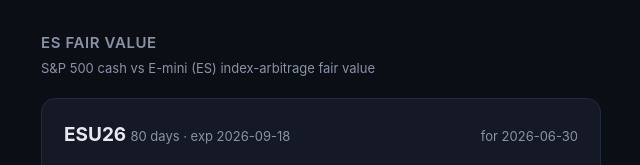
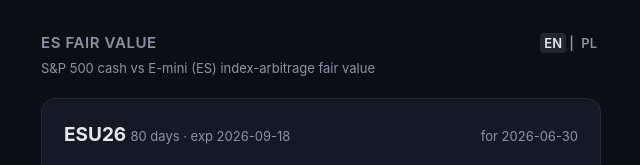
Before and after one commit to Emini-Trader/fair-value, a plain HTML site: page web/index.html in a window 1280 px wide. Shown: the top 165 px of the page, 319-959 px from the left. Drawn offline with Linux system fonts and the light colour scheme.

Commit message:
feat: add i18n support (EN/PL) with language switcher

```diff
--- a/web/index.html
+++ b/web/index.html
@@ -51,23 +51,109 @@
   .foot code { color: var(--text); background: #0f1422; padding: 1px 6px; border-radius: 5px; }
   .err { color: var(--rich); }
   a { color: var(--accent); text-decoration: none; }
+  .lang-switch { font-size: 13px; font-weight: 600; color: var(--muted); }
+  .lang-switch a { color: var(--muted); padding: 2px 4px; border-radius: 4px; transition: all 0.2s; }
+  .lang-switch a:hover { color: var(--text); }
+  .lang-switch a.active { color: var(--text); background: rgba(255,255,255,0.1); }
 </style>
 </head>
 <body>
 <div class="wrap">
-  <h1>ES Fair Value</h1>
-  <div class="sub">S&amp;P 500 cash vs E-mini (ES) index-arbitrage fair value</div>
-  <div id="app"><div class="card">Loading…</div></div>
+  <div style="display: flex; justify-content: space-between; align-items: baseline;">
+    <div>
+      <h1>ES Fair Value</h1>
+      <div class="sub" id="sub-title">S&amp;P 500 cash vs E-mini (ES) index-arbitrage fair value</div>
+    </div>
+    <div class="lang-switch">
+      <a href="#" id="lang-en" onclick="setLang('en'); return false;">EN</a> | <a href="#" id="lang-pl" onclick="setLang('pl'); return false;">PL</a>
+    </div>
+  </div>
+  <div id="app"><div class="card" id="loading-card">Loading…</div></div>
   <div class="foot" id="foot"></div>
 </div>
 <script>
 const f = (n, s = true) => (n == null ? "—" : (s && n > 0 ? "+" : "") + n.toFixed(2));
 const money = n => (n == null ? "—" : n.toLocaleString("en-US", {minimumFractionDigits: 2, maximumFractionDigits: 2}));
 
+const t = {
+  en: {
+    sub: "S&amp;P 500 cash vs E-mini (ES) index-arbitrage fair value",
+    loading: "Loading…",
+    errLoad: "Failed to load data.json",
+    errCompute: "Could not compute fair value for",
+    days: "days",
+    exp: "exp",
+    for: "for",
+    fvLabel: "Fair value (premium)",
+    fvPrice: "fair price",
+    spot: "spot",
+    kRate: "Interest rate",
+    kShape: "shape adj",
+    pp: "p.p.",
+    kDivPts: "Dividend pts",
+    kIntComp: "Interest comp.",
+    kDivComp: "Dividend comp.",
+    obsFuture: "observed future",
+    basis: "basis",
+    alert: "⚠ WARNING: Probable liquidity disconnect on the deferred contract.<br>If FV were computed classically direct from Spot, it would be:",
+    foot1: "Front priced with the calendar spread's implied funding rate (spot-free), from the",
+    foot1close: "close.",
+    foot2above: "the observed future is above by:",
+    foot2below: "the observed future is below by:",
+    foot3: "Computed {time} · data: Yahoo Finance · educational use only, not advice.",
+    pts: "pts."
+  },
+  pl: {
+    sub: "Wartość godziwa arbitrażu indeksowego S&amp;P 500 cash vs E-mini (ES)",
+    loading: "Ładowanie…",
+    errLoad: "Nie udało się załadować data.json",
+    errCompute: "Nie można obliczyć wartości godziwej dla",
+    days: "dni",
+    exp: "wygasa",
+    for: "dla",
+    fvLabel: "Wartość godziwa (premia)",
+    fvPrice: "godziwa cena",
+    spot: "spot",
+    kRate: "Stopa procentowa",
+    kShape: "korekta kształtu",
+    pp: "p.p.",
+    kDivPts: "Punkty dywidendowe",
+    kIntComp: "Część odsetkowa",
+    kDivComp: "Część dywidendowa",
+    obsFuture: "obserwowany future",
+    basis: "baza",
+    alert: "⚠ UWAGA: Prawdopodobny rozjazd płynności na odległym kontrakcie (Deferred).<br>Gdyby FV liczone było klasycznie wprost ze Spotu, wynosiłoby:",
+    foot1: "Front wyceniony przy użyciu stopy finansowania ze spreadu kalendarzowego (spot-free), z zamknięcia",
+    foot1close: "",
+    foot2above: "obserwowany future jest powyżej o:",
+    foot2below: "obserwowany future jest poniżej o:",
+    foot3: "Obliczono {time} · dane: Yahoo Finance · wyłącznie w celach edukacyjnych, to nie jest porada.",
+    pts: "pkt."
+  }
+};
+
+let currentData = null;
+let currentLang = localStorage.getItem('fv_lang') || 'en';
+
+function setLang(lang) {
+  currentLang = lang;
+  localStorage.setItem('fv_lang', lang);
+  document.getElementById('lang-en').className = lang === 'en' ? 'active' : '';
+  document.getElementById('lang-pl').className = lang === 'pl' ? 'active' : '';
+  document.getElementById('sub-title').innerHTML = t[lang].sub;
+
+  const loadingCard = document.getElementById('loading-card');
+  if (loadingCard) loadingCard.innerHTML = t[lang].loading;
+
+  if (currentData) render(currentData);
+}
+
 function render(d) {
+  currentData = d;
+  const l = t[currentLang];
   const app = document.getElementById("app");
   if (!d.ok) {
-    app.innerHTML = `<div class="card err">Could not compute fair value for ${d.session}.<br><small>${d.error||""}</small></div>`;
+    app.innerHTML = `<div class="card err">${l.errCompute} ${d.session}.<br><small>${d.error||""}</small></div>`;
     return;
   }
   const v = d.verdict, cls = v === "rich" ? "rich" : v === "cheap" ? "cheap" : "fair2";
@@ -80,31 +166,31 @@
 
   const fvColorStyle = d.liquidity_warning ? 'color: var(--rich);' : '';
   const liquidityAlert = d.liquidity_warning
-    ? `<div style="color: var(--rich); font-size: 11.5px; margin-top: 6px; font-weight: 600; line-height: 1.3;">⚠ UWAGA: Prawdopodobny rozjazd płynności na odległym kontrakcie (Deferred).<br>Gdyby FV liczone było klasycznie wprost ze Spotu, wynosiłoby: ${f(d.fallback_spot_fv)}</div>`
+    ? `<div style="color: var(--rich); font-size: 11.5px; margin-top: 6px; font-weight: 600; line-height: 1.3;">${l.alert} ${f(d.fallback_spot_fv)}</div>`
     : '';
 
   app.innerHTML = `
     <div class="card">
       <div class="head">
-        <div><span class="ct">${d.contract}</span> <span class="days">${d.days_to_expiry} days · exp ${d.expiry}</span></div>
-        <div class="days">for ${d.session}</div>
+        <div><span class="ct">${d.contract}</span> <span class="days">${d.days_to_expiry} ${l.days} · ${l.exp} ${d.expiry}</span></div>
+        <div class="days">${l.for} ${d.session}</div>
       </div>
       <div class="fv">
-        <div class="label">Fair value (premium)</div>
+        <div class="label">${l.fvLabel}</div>
         <div class="num" style="${fvColorStyle}">${f(d.fair_value_premium)}</div>
-        <div class="price">fair price ${money(d.fair_value_price)} · spot ${money(d.spot)}</div>
+        <div class="price">${l.fvPrice} ${money(d.fair_value_price)} · ${l.spot} ${money(d.spot)}</div>
         ${liquidityAlert}
       </div>
       <div class="grid">
-        <div class="cell"><div class="k">Interest rate</div><div class="v">${d.rate_pct.toFixed(3)}%</div>${d.curve_shape_adjustment != null ? `<div class="k" style="font-size:9px; margin-top:2px;">(shape adj: ${f(d.curve_shape_adjustment, true)} p.p.)</div>` : ''}</div>
-        <div class="cell"><div class="k">Dividend pts</div><div class="v">${d.dividend_points.toFixed(2)}</div></div>
-        <div class="cell"><div class="k">Interest comp.</div><div class="v">${f(d.interest_component)}</div></div>
-        <div class="cell"><div class="k">Dividend comp.</div><div class="v">${f(-d.dividend_component)}</div></div>
+        <div class="cell"><div class="k">${l.kRate}</div><div class="v">${d.rate_pct.toFixed(3)}%</div>${d.curve_shape_adjustment != null ? `<div class="k" style="font-size:9px; margin-top:2px;">(${l.kShape}: ${f(d.curve_shape_adjustment, true)} ${l.pp})</div>` : ''}</div>
+        <div class="cell"><div class="k">${l.kDivPts}</div><div class="v">${d.dividend_points.toFixed(2)}</div></div>
+        <div class="cell"><div class="k">${l.kIntComp}</div><div class="v">${f(d.interest_component)}</div></div>
+        <div class="cell"><div class="k">${l.kDivComp}</div><div class="v">${f(-d.dividend_component)}</div></div>
       </div>
       <div class="signal">
         <div class="bar"><div class="mid"></div><div class="dot" style="left:${pos}%;background:${dotColor}"></div></div>
         <div style="display:flex;justify-content:space-between;align-items:center">
-          <span class="days">observed future ${money(d.observed_future)} · basis ${f(d.observed_basis)}</span>
+          <span class="days">${l.obsFuture} ${money(d.observed_future)} · ${l.basis} ${f(d.observed_basis)}</span>
           <span class="badge ${bg} ${cls}"><span class="tag">${v}</span> ${f(d.mispricing)}</span>
         </div>
       </div>
@@ -113,16 +199,23 @@
   const warn = d.warning
     ? `<div style="color:#e0a64a;background:rgba(224,166,74,.1);border:1px solid rgba(224,166,74,.25);border-radius:8px;padding:9px 12px;margin-bottom:12px;font-size:12px">⚠ ${d.warning}</div>`
     : "";
+
+  const footText = l.foot3.replace('{time}', d.computed_at);
+  const foot2verb = d.mispricing > 0 ? l.foot2above : l.foot2below;
+
   foot.innerHTML = warn + `
-    Front priced with the calendar spread's implied funding rate (spot-free), from the <strong>${d.price_date}</strong> close.<br>
-    <strong style="color: #fff;">${v}</strong> = the observed future is ${d.mispricing > 0 ? "above" : "below"} by: ${Math.abs(d.mispricing).toFixed(2)} pts.<br>
-    Computed ${d.computed_at} · data: Yahoo Finance · educational use only, not advice.`;
+    ${l.foot1} <strong>${d.price_date}</strong> ${l.foot1close}<br>
+    <strong style="color: #fff;">${v}</strong> = ${foot2verb} ${Math.abs(d.mispricing).toFixed(2)} ${l.pts}<br>
+    ${footText}`;
 }
+
+// Initialize Language
+setLang(currentLang);
 
 fetch("data.json?t=" + Date.now())
   .then(r => r.json()).then(render)
   .catch(e => document.getElementById("app").innerHTML =
-    `<div class="card err">Failed to load data.json<br><small>${e}</small></div>`);
+    `<div class="card err">${t[currentLang].errLoad}<br><small>${e}</small></div>`);
 </script>
 </body>
 </html>
```
